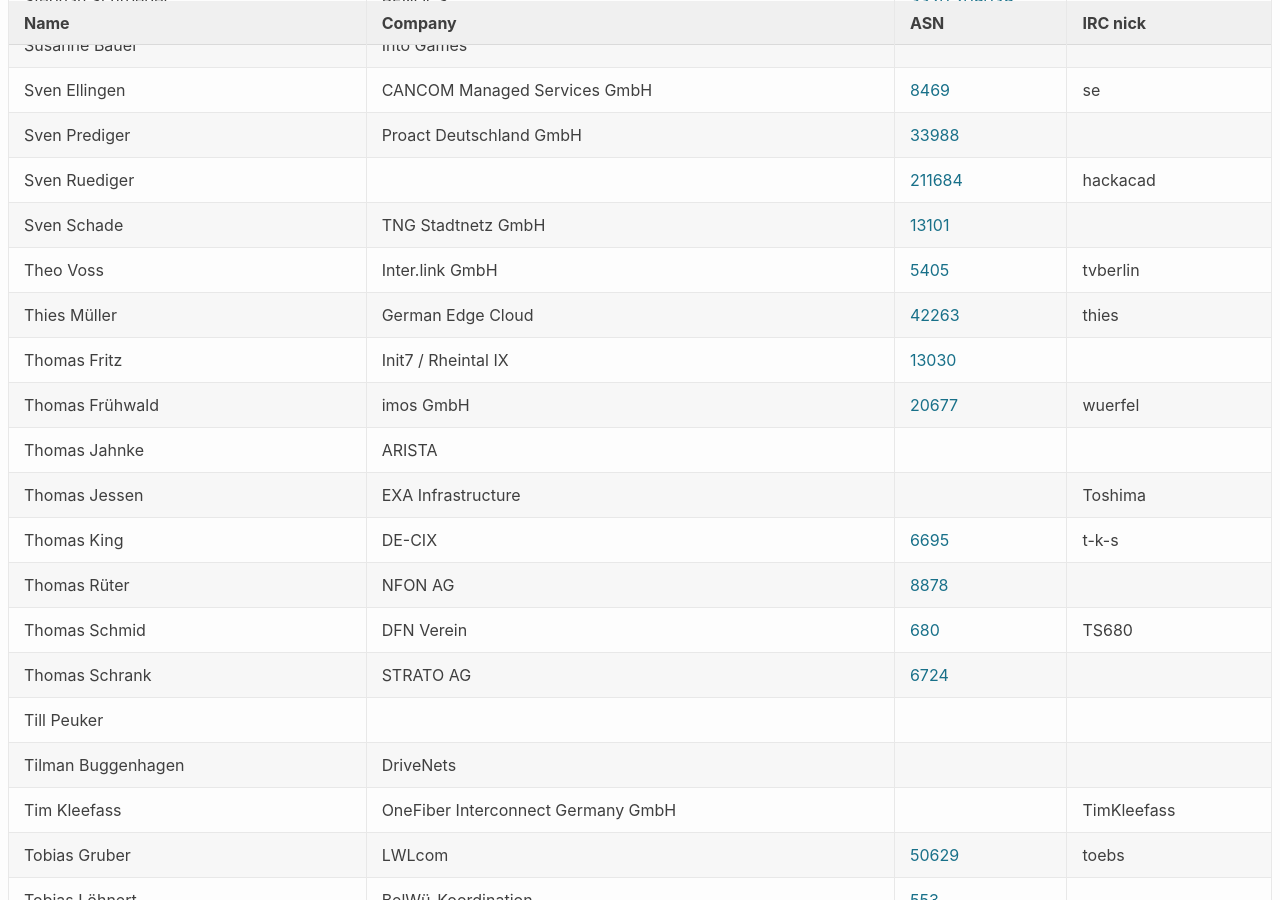
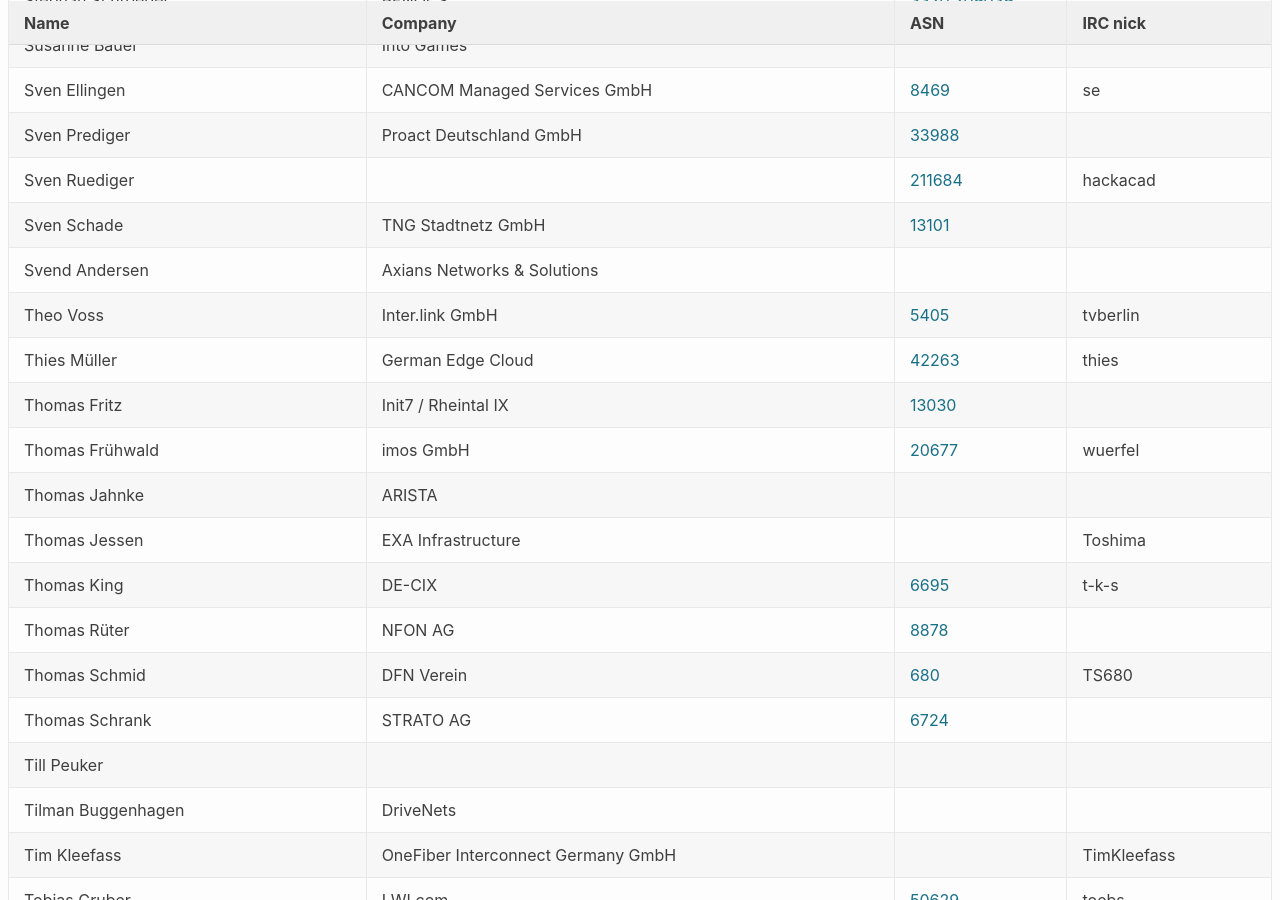
Before and after one commit to denog/pretix-attendeelist, a Jekyll site: the page built from denog14/index.md, in a window 1280 px wide and 900 px high, scrolled down 7759 px. Built offline with Jekyll 4.4.1, drawn with Linux system fonts in a browser that asks for light colours.

Commit message:
Latest data: Mon Oct 17 17:03:22 UTC 2022

```diff
--- a/_data/attendees_denog14_onsite.json
+++ b/_data/attendees_denog14_onsite.json
@@ -1020,6 +1020,12 @@
     "asn": null
   },
   {
+    "name": "Svend Andersen",
+    "company": "Axians Networks & Solutions",
+    "irc": null,
+    "asn": null
+  },
+  {
     "name": "Sven Ellingen",
     "company": "CANCOM Managed Services GmbH",
     "irc": "se",
```
